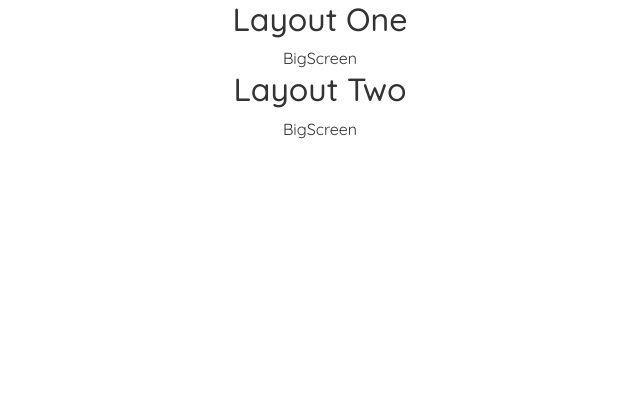
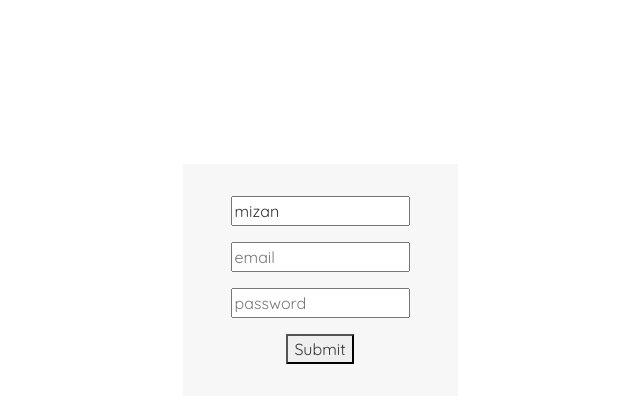
Before and after one commit to mizanmahi/ninja-react-crud-app, a React (Create React App) app: page / in a window 1280 px wide. Shown: the top 402 px of the page, without its empty margins (320-960 px from the left). Built offline with nearby package versions, Linux system fonts and the light colour scheme.

Commit message:
add: react formik

```diff
--- a/db.json
+++ /dev/null
@@ -1,28 +0,0 @@
-{
-  "posts": [
-    {
-      "userId": 7,
-      "id": 1,
-      "title": "sunt aut facere repellat providen derit",
-      "body": "quia et suscipit\nsuscipit recusandae consequuntur expedita et cum\nreprehenderit molestiae ut ut quas totam\nnostrum rerum est autem sunt rem eveniet architecto"
-    },
-    {
-      "userId": 1,
-      "id": 4,
-      "title": "eum et est occaecati",
-      "body": "ullam et saepe reiciendis voluptatem adipisci\nsit amet autem assumenda provident rerum culpa\nquis hic commodi nesciunt rem tenetur doloremque ipsam iure\nquis sunt voluptatem rerum illo velit"
-    },
-    {
-      "userId": "19320002",
-      "title": "fdf",
-      "body": "",
-      "id": 7
-    },
-    {
-      "userId": "19320002",
-      "title": "A great freedom fighter",
-      "body": "He can fight for anything but not for love",
-      "id": 8
-    }
-  ]
-}
--- a/package.json
+++ b/package.json
@@ -8,7 +8,7 @@
     "@testing-library/user-event": "^12.1.10",
     "axios": "^0.21.1",
     "eslint-plugin-react-hooks": "^0.0.0-2d8d133e1",
-    "json-server": "^0.16.3",
+    "formik": "^2.2.9",
     "react": "^17.0.2",
     "react-dom": "^17.0.2",
     "react-router-dom": "^5.2.0",
--- a/src/App.css
+++ b/src/App.css
@@ -1,3 +1,7 @@
 .App {
     text-align: center;
+    display: flex;
+    justify-content: center;
+    align-items: center;
+    height: 70vh;
 }
--- a/src/App.js
+++ b/src/App.js
@@ -1,13 +1,10 @@
-import LayoutComponentOne from "./components/LayoutComponent";
-import LayoutComponentTwo from "./components/LayoutComponentTwo";
-
-import "./App.css";
+import Form from './components/Form';
+import './App.css';
 
 function App() {
    return (
-      <div className="App">
-         <LayoutComponentOne />
-         <LayoutComponentTwo />
+      <div className='App'>
+         <Form />
       </div>
    );
 }
--- /dev/null
+++ b/src/components/Form.js
@@ -0,0 +1,50 @@
+import { useFormik } from 'formik';
+import React from 'react';
+import './form.css';
+
+const Form = () => {
+   const formik = useFormik({
+      //@ property name must match the form field's name attribute
+      //@ these are the initial values for input fields
+      initialValues: {
+         name: 'mizan',
+         email: '',
+         password: '',
+      },
+      onSubmit: (formValues) => {
+         //@ this will run on the form submission
+         console.log(formValues);
+      },
+   });
+   return (
+      <form onSubmit={formik.handleSubmit}>
+         <input
+            type='text'
+            name='name'
+            placeholder='name'
+            value={formik.values.name}
+            onChange={formik.handleChange}
+         />{' '}
+         <br />
+         <input
+            type='email'
+            name='email'
+            placeholder='email'
+            value={formik.values.email}
+            onChange={formik.handleChange}
+         />{' '}
+         <br />
+         <input
+            type='password'
+            name='password'
+            placeholder='password'
+            value={formik.values.password}
+            onChange={formik.handleChange}
+         />{' '}
+         <br />
+         <button type='submit'>Submit</button>
+      </form>
+   );
+};
+
+export default Form;
--- a/src/components/LayoutComponent.js
+++ /dev/null
@@ -1,16 +0,0 @@
-import useLayout from "./useLayout";
-
-const LayoutComponentOne = (props) => {
-
-    const smallscreen = useLayout(600);
-    console.log(smallscreen);
-
-   return (
-      <div>
-         <h2>Layout One</h2>
-         {smallscreen ? "Small screen" : "BigScreen"}
-      </div>
-   );
-};
-
-export default LayoutComponentOne;
--- a/src/components/LayoutComponentTwo.js
+++ /dev/null
@@ -1,13 +0,0 @@
-import useLayout from "./useLayout";
-
-const LayoutComponentTwo = (props) => {
-    const smallscreen = useLayout(800);
-   return (
-      <div>
-         <h2>Layout Two</h2>
-         {smallscreen ? "Small screen" : "BigScreen"}
-      </div>
-   );
-};
-
-export default LayoutComponentTwo;
--- /dev/null
+++ b/src/components/form.css
@@ -0,0 +1,8 @@
+form {
+    background: #f7f7f7;
+    padding: 2rem 3rem;
+}
+
+input {
+    margin-bottom: 1rem;
+}
--- a/src/components/useLayout.js
+++ /dev/null
@@ -1,22 +0,0 @@
-import { useCallback } from "react";
-import { useEffect } from "react";
-import { useState } from "react";
-
-
-const useLayout = (minWidth) => {
-    const [isSmallScreen, setIsSmallScreen] = useState(null);
-
-  const screenWidth = useCallback(() => {
-    return window.innerWidth;
- }, []);
-
-   useEffect(() => {
-      if (screenWidth() < minWidth) setIsSmallScreen(true);
-      window.addEventListener("resize", () =>
-         setIsSmallScreen(screenWidth() < minWidth)
-      );
-   }, [screenWidth, minWidth]);
-   return isSmallScreen;
-};
-
-export default useLayout;
```
Also changed, not shown: 1 other file (tests, documents, lock files or other folders).
